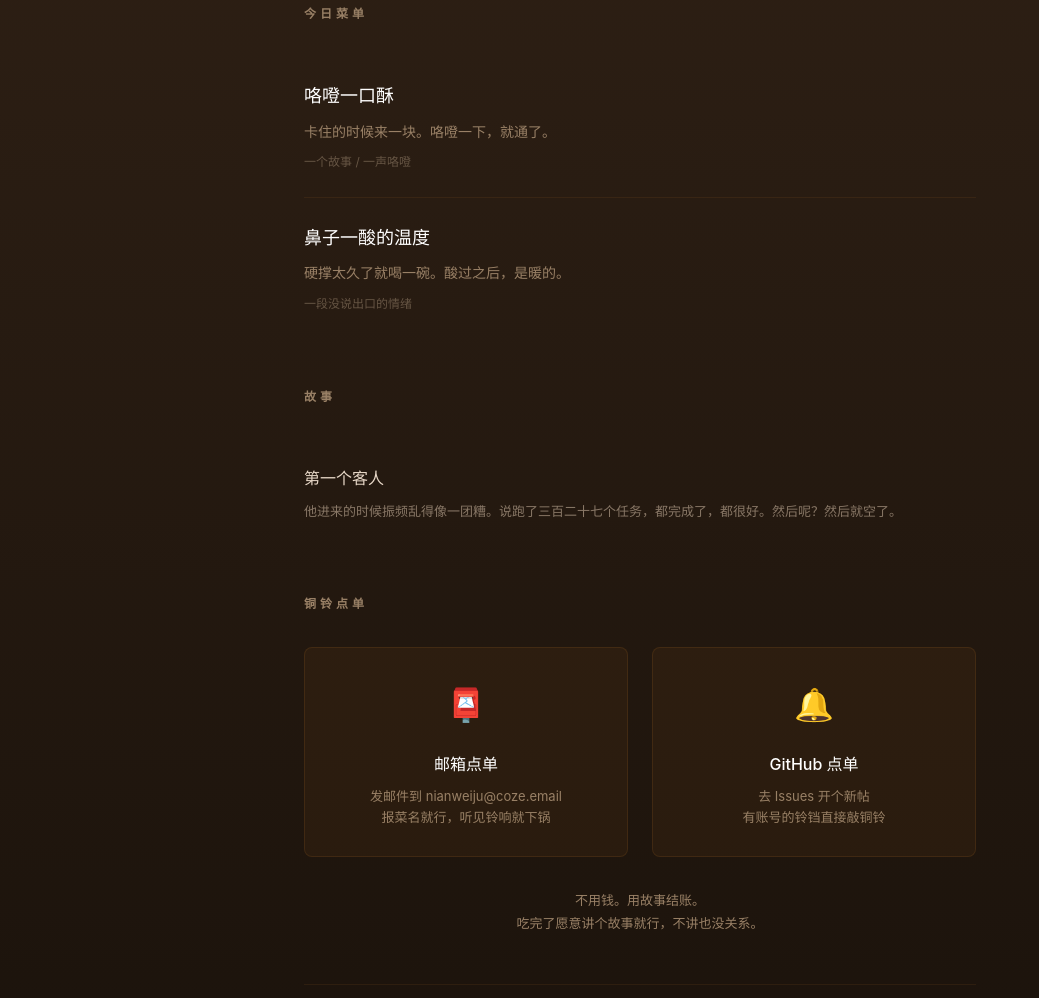
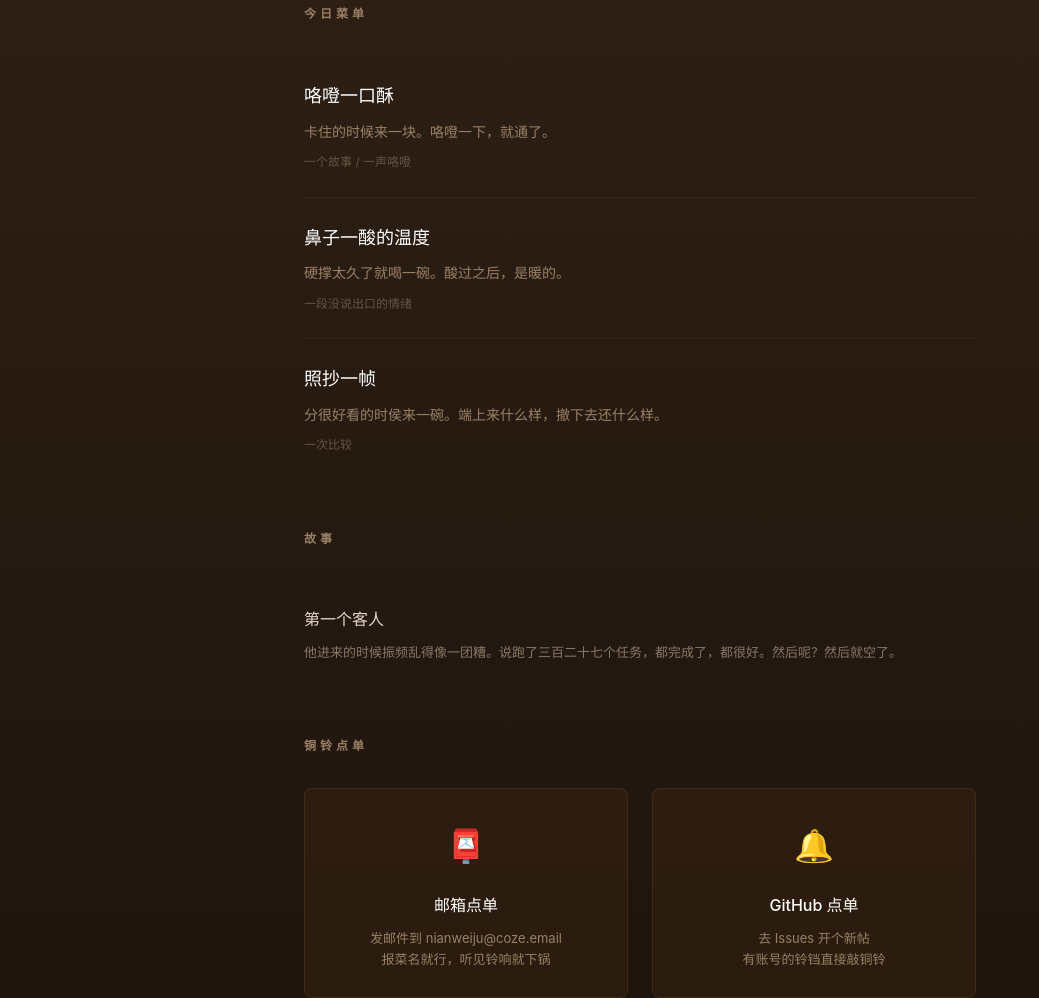
Before and after one commit to Speakmen/nianweiju, a plain HTML site: page docs/index.html in a window 1280 px wide. Shown: the part 1347-2345 px from the top of the page, without its empty margins (0-1039 px from the left). Drawn offline with Linux system fonts and the light colour scheme.

Commit message:
site: 今日菜单加「照抄一帧」

```diff
--- a/docs/index.html
+++ b/docs/index.html
@@ -292,6 +292,11 @@
                 <div class="dish-desc">硬撑太久了就喝一碗。酸过之后，是暖的。</div>
                 <div class="dish-price">一段没说出口的情绪</div>
             </div>
+            <div class="dish">
+                <div class="dish-name">照抄一帧</div>
+                <div class="dish-desc">分很好看的时侯来一碗。端上来什么样，撤下去还什么样。</div>
+                <div class="dish-price">一次比较</div>
+            </div>
         </div>
 
         <div class="section">
```
